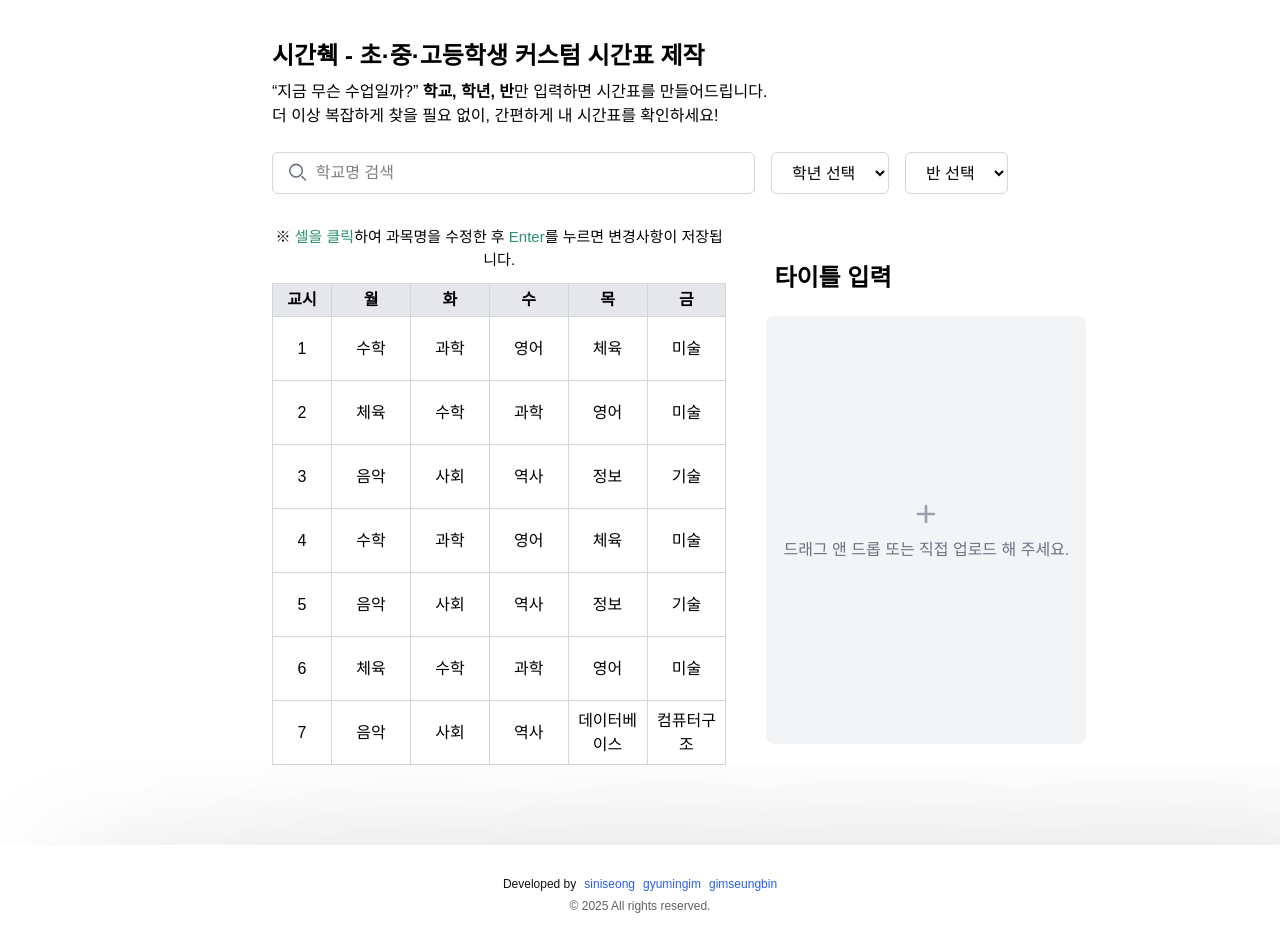
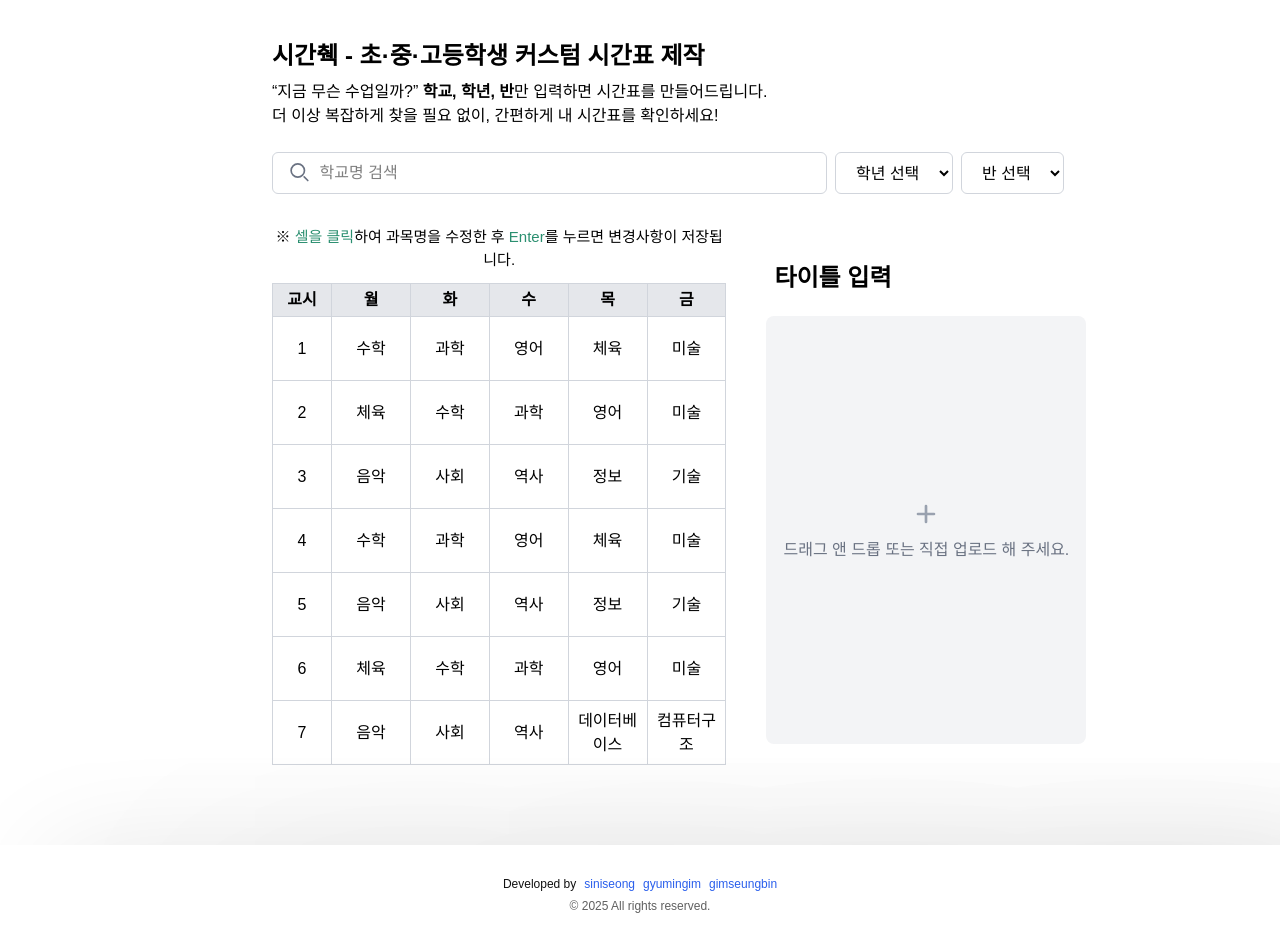
Before and after one commit to airport-pus/Timely-Client, a Next.js app: page / in a window 1280 px wide. Built offline with nearby package versions, Linux system fonts and the light colour scheme.

Commit message:
chore :: 변경된 그리드 크기에 맞춤

```diff
--- a/app/search/search.tsx
+++ b/app/search/search.tsx
@@ -3,11 +3,11 @@ import React from 'react';
 
 const Search = () => {
   return (
-    <div className="flex space-x-4 mt-6 w-full">
+    <div className="flex space-x-2 mt-6 w-full">
       <div className="flex items-center border border-gray-300 rounded-md w-full px-4 py-2">
         <svg
           xmlns="http://www.w3.org/2000/svg"
-          className="h-5 w-5 text-gray-500 mr-2"
+          className="h-5 w-6 text-gray-500 mr-2"
           fill="none"
           viewBox="0 0 24 24"
           stroke="currentColor"
@@ -34,7 +34,7 @@ const Search = () => {
         <option value="5">5학년</option>
         <option value="6">6학년</option>
       </select>
-      <select className="border border-gray-300 px-4 py-2 rounded-md">
+      <select className="border border-gray-300 px-4 py-2 rounded-md mr-[-56px]">
         <option value="">반 선택</option>
         {[...Array(12)].map((_, i) => (
           <option key={i} value={i + 1}>
```
